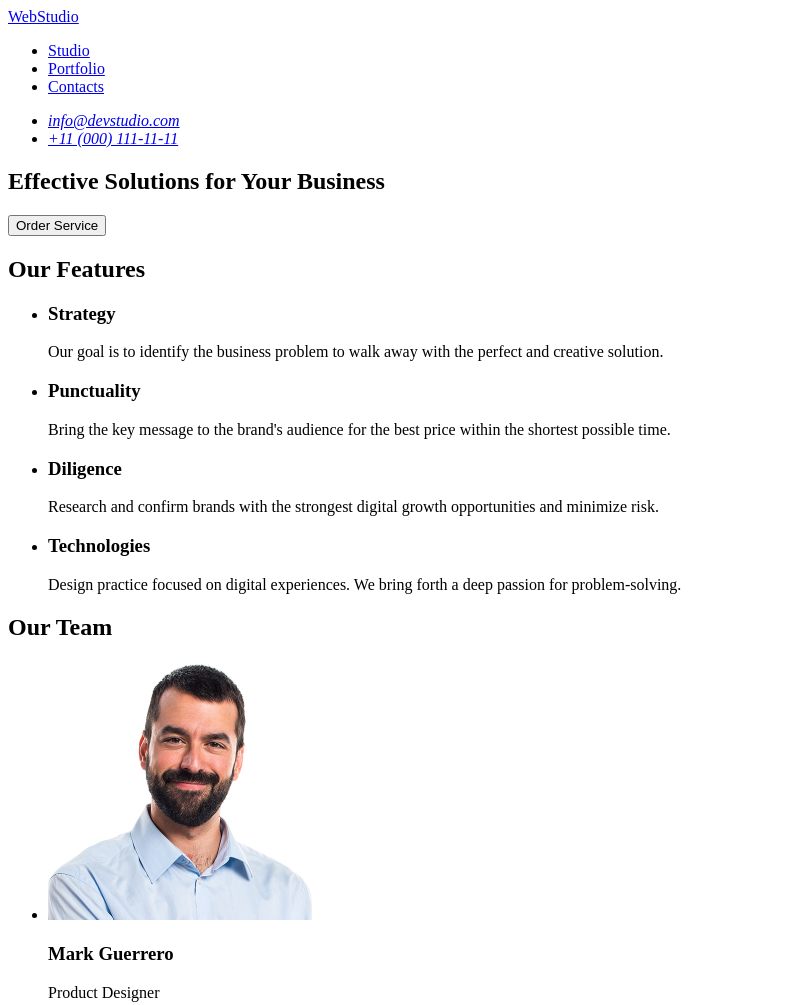
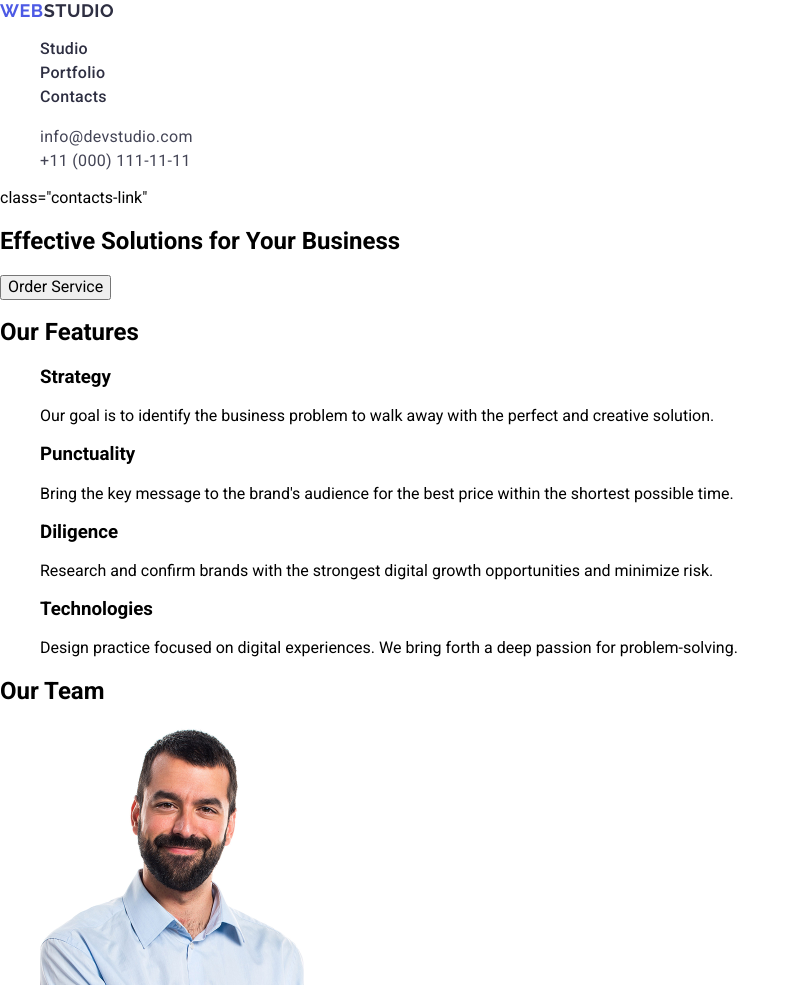
Before and after one commit to annaanikeeva2020-tech/goit-markup-hw-02, a plain HTML site: page index.html in a window 1280 px wide. Shown: the top 1005 px of the page, without its empty margins (0-800 px from the left). Drawn offline with nearby package versions, Linux system fonts and the light colour scheme.

Commit message:
add styles header

```diff
--- a/css/styles.css
+++ b/css/styles.css
@@ -0,0 +1,64 @@
+/* font-family: "Raleway", sans-serif;
+font-family: "Roboto", sans-serif; */
+
+body {
+    font-family: "Roboto", sans-serif;
+    color: var(--navy-blue);
+    background-color: var(--white);
+}
+
+ul,ol {
+    list-style-type: none;
+}
+
+a {
+    text-decoration: none;
+}
+
+.logo {
+    font-family: "Raleway", sans-serif;
+    font-weight: 700;
+    font-size: 18px;
+    line-height: 1.17;
+    letter-spacing: 0.03em;
+    text-transform: uppercase;
+    color: #4d5ae5;
+}
+
+.header-logo .logo-part {
+    color: #2e2f42;
+}
+
+.footer-logo .logo-part{
+    color: #f4f4fd;
+}
+
+.nav-link {
+        font-weight: 500;
+        font-size: 16px;
+        line-height: 1.5;
+        letter-spacing: 0.02em;
+        color: #2e2f42;
+}
+
+.contacts {
+    font-style: normal;
+}
+
+.contacts-link {
+    font-size: 16px;
+    line-height: 1.5;
+    letter-spacing: 0.02em;
+    color: #434455;
+}
+
+.nav-link:hover,
+.nav-link:focus,
+.contacts-link:hover,
+.contacts-link:focus {
+    color: #404bbf;
+}
+
+.page-footer {
+    background-color: #2e2f42;
+}
--- a/index.html
+++ b/index.html
@@ -6,25 +6,35 @@
     <meta charset="utf-8" >
     <meta name="description" content="Effective Solutions for Your Bussiness" >
     <title>WebStudio</title>
+
+    <link rel="stylesheet" href="https://cdnjs.cloudflare.com/ajax/libs/modern-normalize/3.0.1/modern-normalize.min.css"
+        integrity="sha512-q6WgHqiHlKyOqslT/lgBgodhd03Wp4BEqKeW6nNtlOY4quzyG3VoQKFrieaCeSnuVseNKRGpGeDU3qPmabCANg=="
+        crossorigin="anonymous" referrerpolicy="no-referrer" />
+
+   <link rel="preconnect" href="https://fonts.googleapis.com">
+   <link rel="preconnect" href="https://fonts.gstatic.com" crossorigin>
+   <link href="https://fonts.googleapis.com/css2?family=Raleway:wght@700&family=Roboto:wght@100..900&display=swap" rel="stylesheet">
+
+    <link rel="stylesheet" href="./css/styles.css">
 </head>
 
 <body>
-    <header>
-        <a href="/">WebStudio</a>
-        <nav>
-            <ul>
-                <li><a href="Studio">Studio</a></li>
-                <li><a href="Portfolio">Portfolio</a></li>
-                <li><a href="Contacts">Contacts</a></li>
+    <header class="page-header">
+        <a class="logo header-logo" href="/">Web<span class="logo-part">Studio</span></a>
+        <nav class="header-nav">
+            <ul class="list">
+                <li class="nav-item"><a class="nav-link" href="./index.html">Studio</a></li>
+                <li class="nav-item"><a class="nav-link" href="Portfolio">Portfolio</a></li>
+                <li class="nav-item"><a class="nav-link" href="Contacts">Contacts</a></li>
             </ul>
         </nav>
 
-        <address>
-            <ul>
-                <li><a href="mailto:info@devstudio.com">info@devstudio.com</a></li>
-                <li><a href="tel:+110001111111">+11 (000) 111-11-11</a></li>
+        <address class="contacts">
+            <ul class="contacts-list">
+                <li class="contacts-item"><a class="contacts-link" href="mailto:info@devstudio.com">info@devstudio.com</a></li>
+                <li class="contacts-item"><a class="contacts-link" href="tel:+110001111111">+11 (000) 111-11-11</a></li>
             </ul>
-        </address>
+        </address> class="contacts-link"
 
 
     </header>
@@ -97,8 +107,8 @@
         </section>
 
     </main>
-<footer>
-        <a href="./index.html">WebStudio</a>
+<footer class="page-footer">
+        <a class="logo footer-logo" href="./index.html">Web<span class="logo-part">Studio</span></a>
         <p>Increase the flow of customers and sales for your business with digital marketing & growth solutions.</p>
 </footer>
 
```
